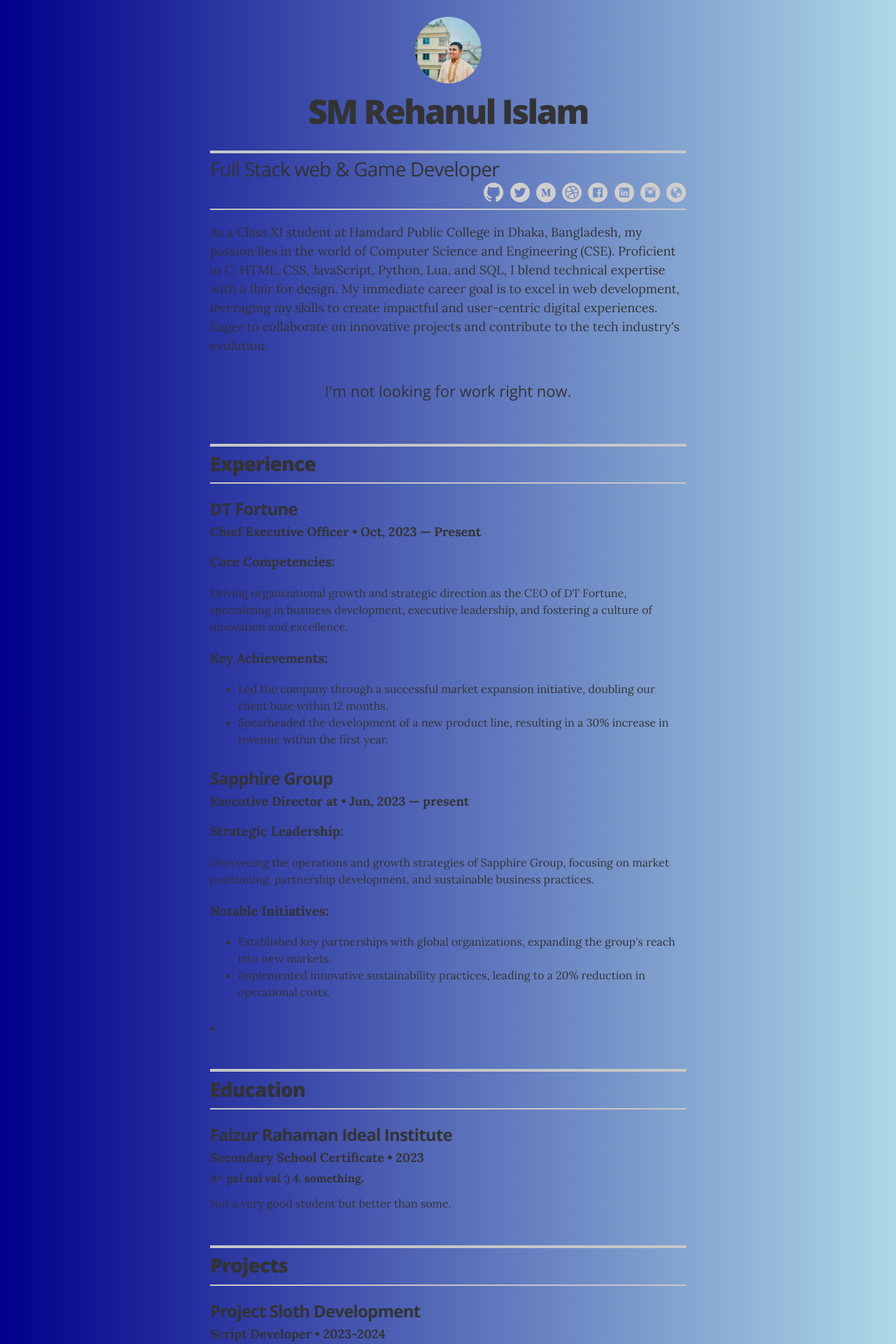
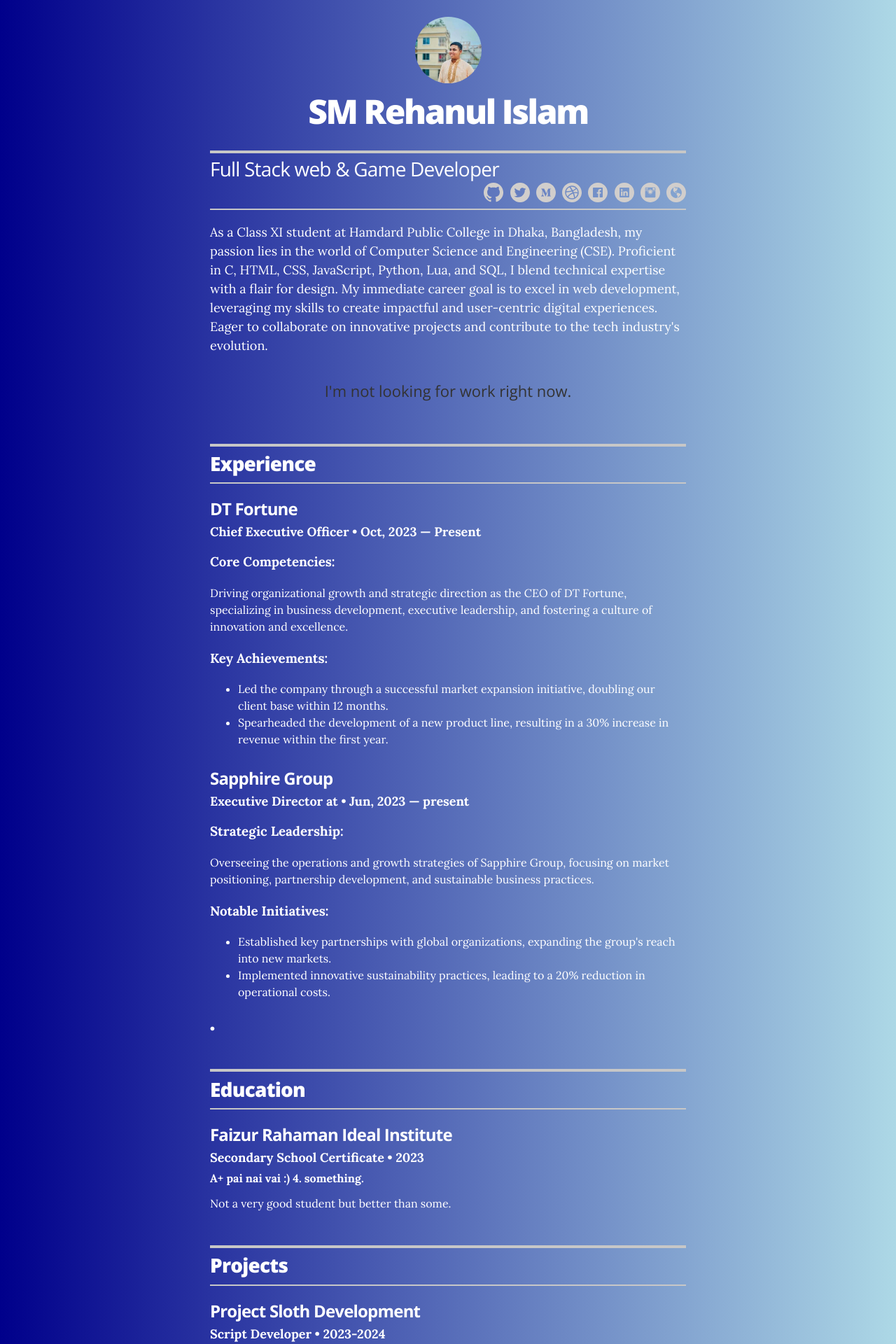
Before and after one commit to TheDT01/resume, a Jekyll site: the page built from index.html, in a window 1280 px wide. Shown: the top 1920 px of the page at 70% size. Built offline with Jekyll 4.4.1, drawn with Linux system fonts in a browser that asks for light colours.

Commit message:
colorchange

```diff
--- a/_sass/_base.scss
+++ b/_sass/_base.scss
@@ -16,7 +16,7 @@ html {
 body{
   @include serif;
 
-  color: $text_color;
+  color: #fff;
   font-size: 16px;
   line-height: 1.5;
 }
```
